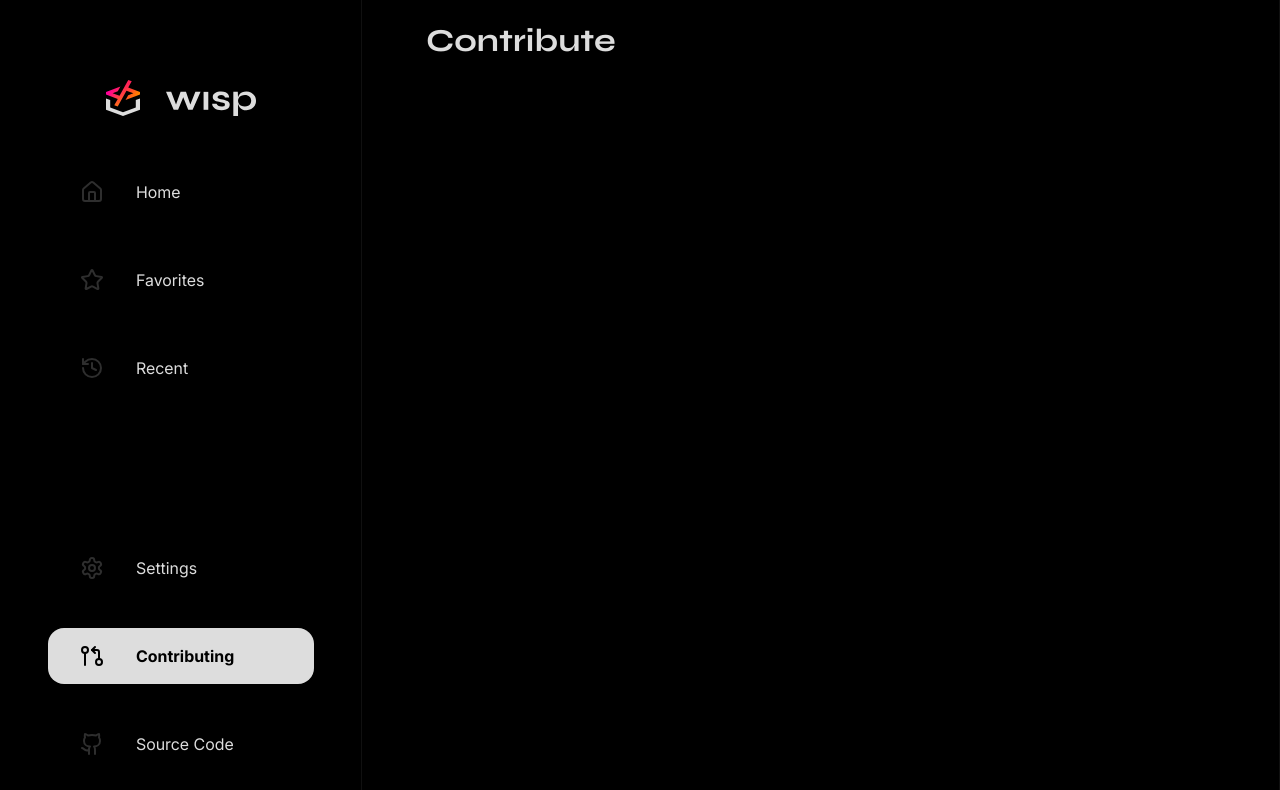
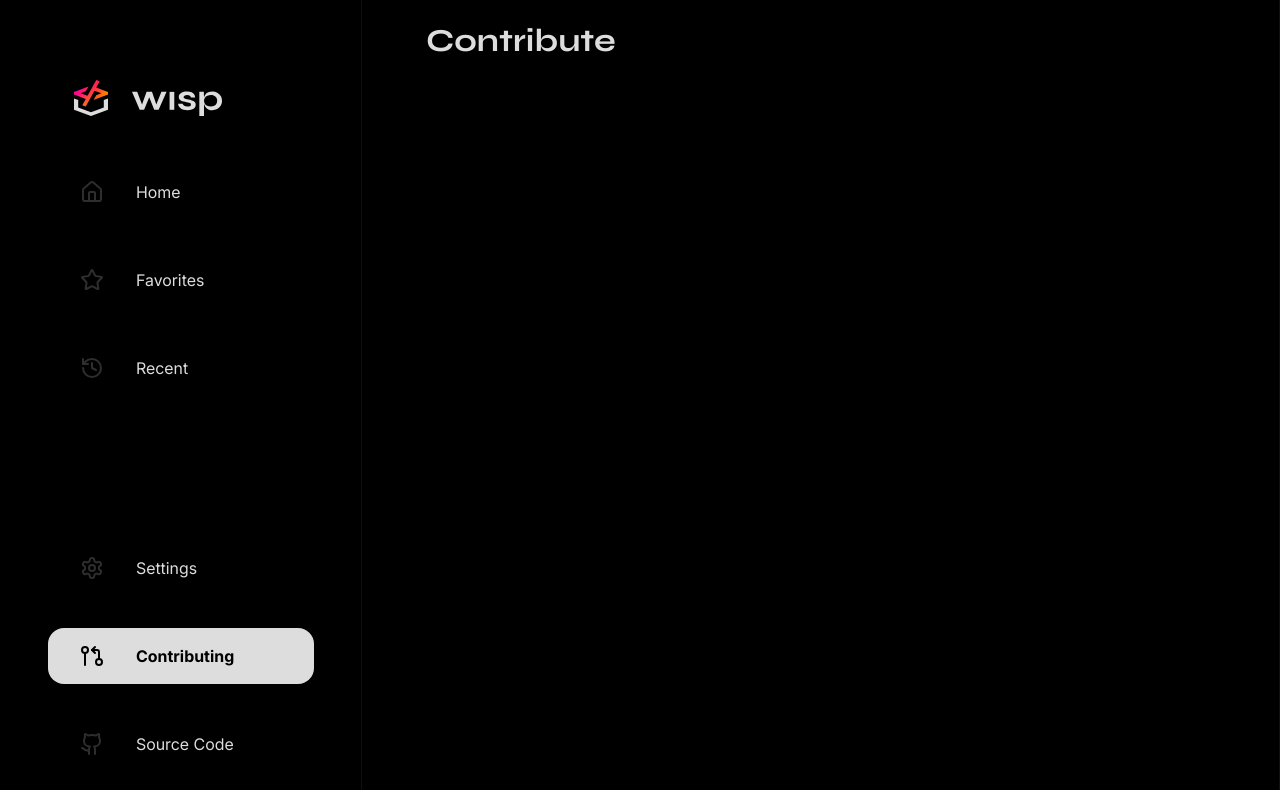
Before and after one commit to WispTools/wisp-web, a Next.js app: page /contribute in a window 1280 px wide. Shown: the top 790 px of the page. Built offline with nearby package versions, Linux system fonts and the light colour scheme.

Commit message:
fix(sideBar): fixed logo styling

```diff
--- a/src/style/sideBars.css
+++ b/src/style/sideBars.css
@@ -36,23 +36,28 @@
   gap: 32px;
 }
 
-.sideBarLogo {
+.sideBarHeader {
   display: flex;
   text-decoration: none;
   padding: 16px 26px;
   border-radius: var(--container-border-radius);
   cursor: pointer;
   transition: background-color 0.05s ease;
-  width: calc(100% - 128px + 12px);
+  width: calc(100% - 52px);
   align-items: center;
   gap: 26px;
 }
 
-.sideBarLogo:hover {
+.sideBarHeader:hover {
   background-color: var(--quarter-color);
 }
 
-.sideBarLogo .title {
+.sideBarLogo {
+  display: flex;
+  gap: 24px;
+}
+
+.sideBarHeader .title {
   height: 36px;
 }
 
@@ -83,10 +88,6 @@
 
 .sideBarLink.active svg {
   color: var(--background-color);
-}
-
-.sideBarHeader {
-  padding: 0 32px;
 }
 
 @media screen and (max-width: 1024px) {
```
